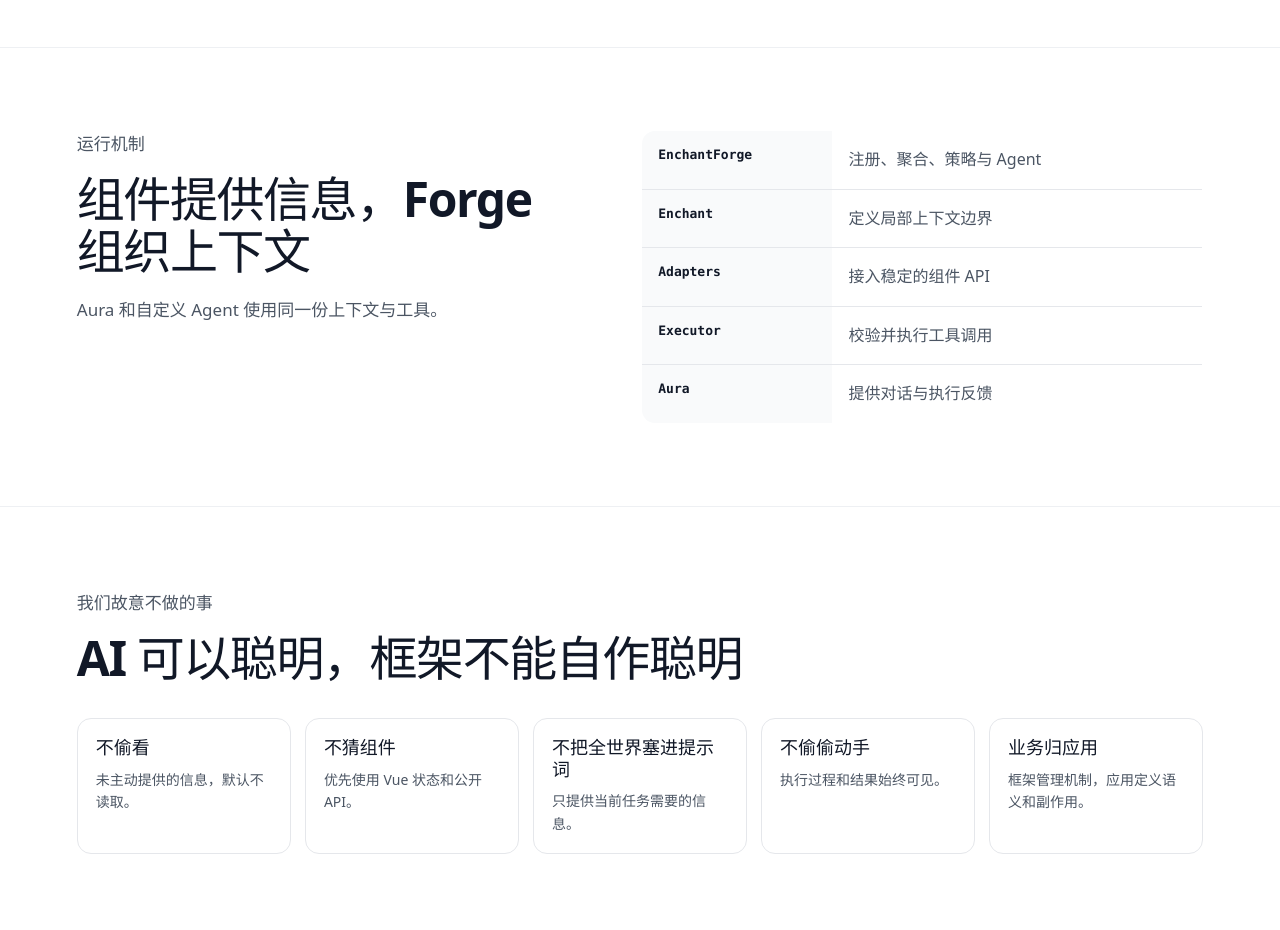
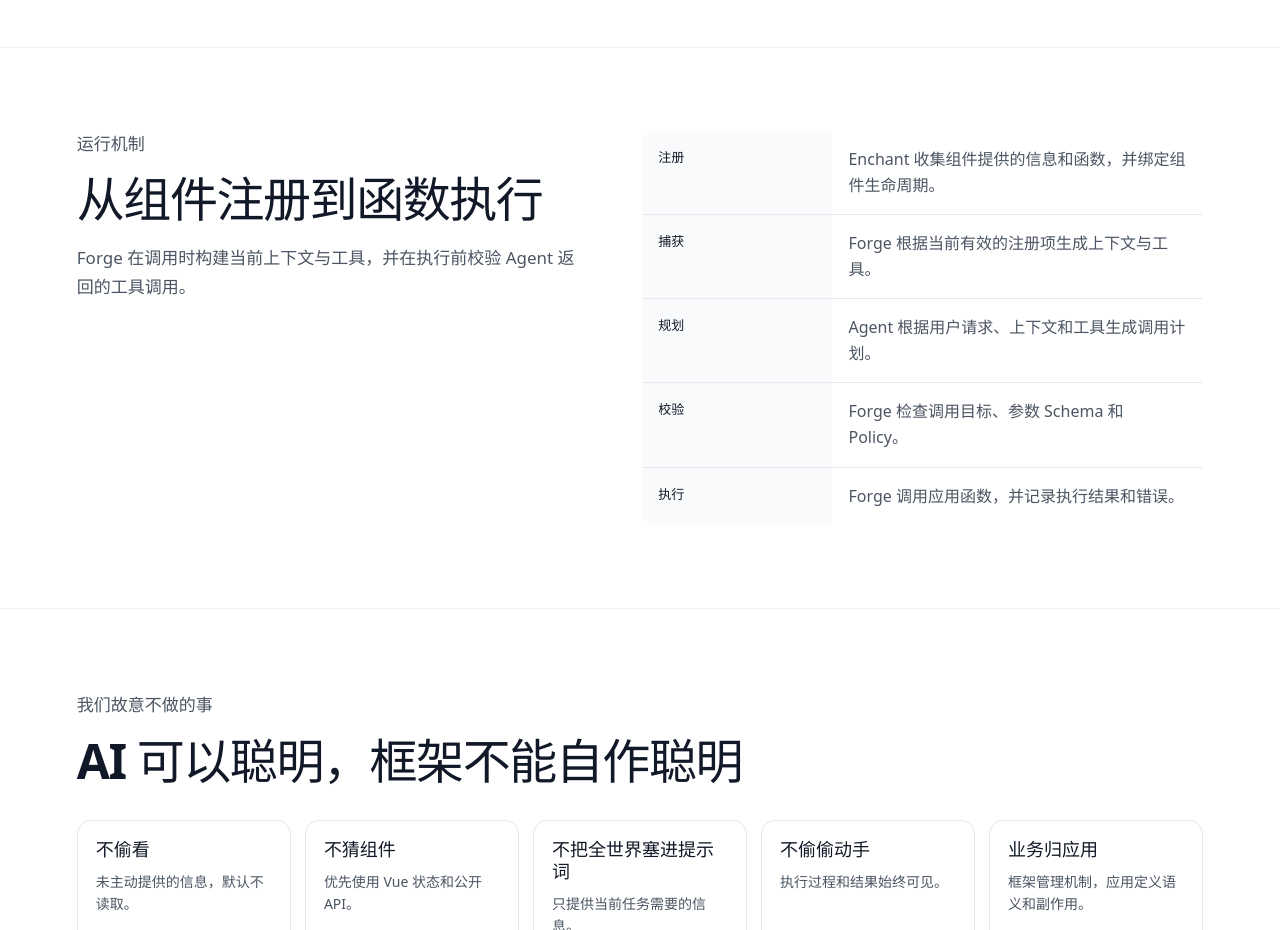
Before and after one commit to Hisashiburidane/llm-integration, a Vue app in the folder website/: page / in a window 1280 px wide. Shown: the part 2600-3530 px from the top of the page. Built offline with nearby package versions, Linux system fonts and the light colour scheme; no server answers.

Commit message:
refactor(website): explain the runtime execution flow

```diff
--- a/website/src/locales.ts
+++ b/website/src/locales.ts
@@ -80,14 +80,29 @@
       },
       runtime: {
         kicker: '运行机制',
-        title: '组件提供信息，Forge 组织上下文',
-        body: 'Aura 和自定义 Agent 使用同一份上下文与工具。',
+        title: '从组件注册到函数执行',
+        body: 'Forge 在调用时构建当前上下文与工具，并在执行前校验 Agent 返回的工具调用。',
         rows: {
-          forge: '注册、聚合、策略与 Agent',
-          enchant: '定义局部上下文边界',
-          adapters: '接入稳定的组件 API',
-          executor: '校验并执行工具调用',
-          aura: '提供对话与执行反馈'
+          register: {
+            title: '注册',
+            body: 'Enchant 收集组件提供的信息和函数，并绑定组件生命周期。'
+          },
+          capture: {
+            title: '捕获',
+            body: 'Forge 根据当前有效的注册项生成上下文与工具。'
+          },
+          plan: {
+            title: '规划',
+            body: 'Agent 根据用户请求、上下文和工具生成调用计划。'
+          },
+          validate: {
+            title: '校验',
+            body: 'Forge 检查调用目标、参数 Schema 和 Policy。'
+          },
+          execute: {
+            title: '执行',
+            body: 'Forge 调用应用函数，并记录执行结果和错误。'
+          }
         }
       },
       principles: {
@@ -312,14 +327,29 @@
       },
       runtime: {
         kicker: 'Runtime',
-        title: 'Components contribute. Forge assembles context',
-        body: 'Aura and custom Agents consume the same context and tools.',
+        title: 'From component registration to function execution',
+        body: 'Forge builds current context and tools when invoked, then validates Agent tool calls before execution.',
         rows: {
-          forge: 'registry, aggregation, policy, and Agent',
-          enchant: 'local context boundary',
-          adapters: 'stable component APIs',
-          executor: 'validate and execute tool calls',
-          aura: 'conversation and execution feedback'
+          register: {
+            title: 'Register',
+            body: 'Enchant collects information and functions from components and binds them to the component lifecycle.'
+          },
+          capture: {
+            title: 'Capture',
+            body: 'Forge generates context and tools from the registrations that are currently active.'
+          },
+          plan: {
+            title: 'Plan',
+            body: 'The Agent produces a call plan from the user request, context, and tools.'
+          },
+          validate: {
+            title: 'Validate',
+            body: 'Forge checks the target, parameter schema, and Policy.'
+          },
+          execute: {
+            title: 'Execute',
+            body: 'Forge calls the application function and records its result or error.'
+          }
         }
       },
       principles: {
--- a/website/src/views/HomeView.vue
+++ b/website/src/views/HomeView.vue
@@ -56,13 +56,7 @@
   }
 ];
 
-const architecture = [
-  ['EnchantForge', 'forge'],
-  ['Enchant', 'enchant'],
-  ['Adapters', 'adapters'],
-  ['Executor', 'executor'],
-  ['Aura', 'aura']
-];
+const runtimeStages = ['register', 'capture', 'plan', 'validate', 'execute'];
 
 function levelNotes(name: string) {
   return tm(`home.model.levels.${name}.notes`) as readonly string[];
@@ -159,9 +153,9 @@
     </div>
     <table>
       <tbody>
-        <tr v-for="row in architecture" :key="row[0]">
-          <th>{{ row[0] }}</th>
-          <td>{{ t(`home.runtime.rows.${row[1]}`) }}</td>
+        <tr v-for="stage in runtimeStages" :key="stage">
+          <th>{{ t(`home.runtime.rows.${stage}.title`) }}</th>
+          <td>{{ t(`home.runtime.rows.${stage}.body`) }}</td>
         </tr>
       </tbody>
     </table>
```
